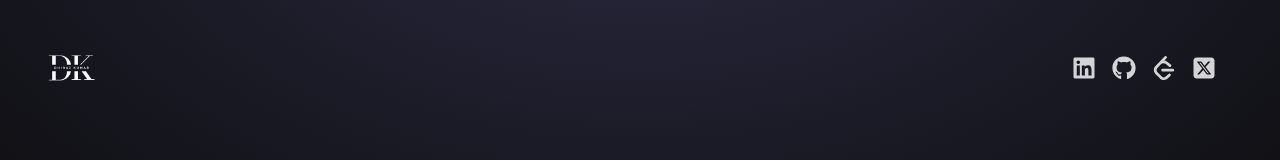
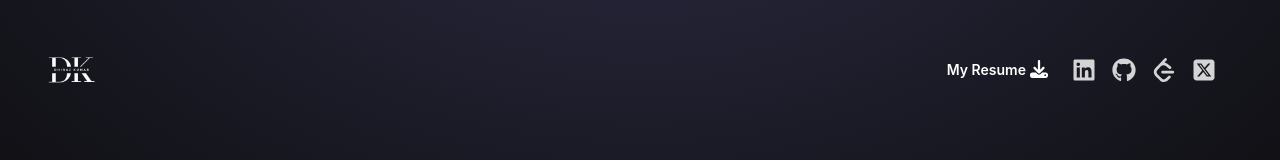
Before and after one commit to Dhirajk56/Portfolio, a React (Vite) app: page / in a window 1280 px wide. Shown: the top 160 px of the page. Built offline with nearby package versions, Linux system fonts and the light colour scheme.

Commit message:
resume added

```diff
--- a/src/components/Navbar.jsx
+++ b/src/components/Navbar.jsx
@@ -1,16 +1,26 @@
 import React from "react";
 const Logo = "/assets/images/2.png";
+const resume = "/resume_dk.pdf";
 import { FaLinkedin } from "react-icons/fa";
 import { FaGithub } from "react-icons/fa";
 import { FaSquareXTwitter } from "react-icons/fa6";
 import { SiLeetcode } from "react-icons/si";
+import { FaDownload } from "react-icons/fa6";
+
 const Navbar = () => {
   return (
     <nav className="mb-20 flex items-center justify-between py-6 ">
       <div className="flex flex-shrink-0 items-center ">
         <img className="h-20" src={Logo} alt="" />
       </div>
+
       <div className="m-8 flex items-center justify-center gap-4 text-2xl">
+        <a
+          href={resume}
+          className="text-white rounded text-sm font-semibold p-1 flex  cursor-pointer"
+        >
+          My Resume <FaDownload className="text-lg mx-1" />
+        </a>
         <a href="https://www.linkedin.com/in/dhiraj-kumar-b78051251/">
           <FaLinkedin />
         </a>
```
Also changed, not shown: 1 other file (tests, documents, lock files or other folders).
